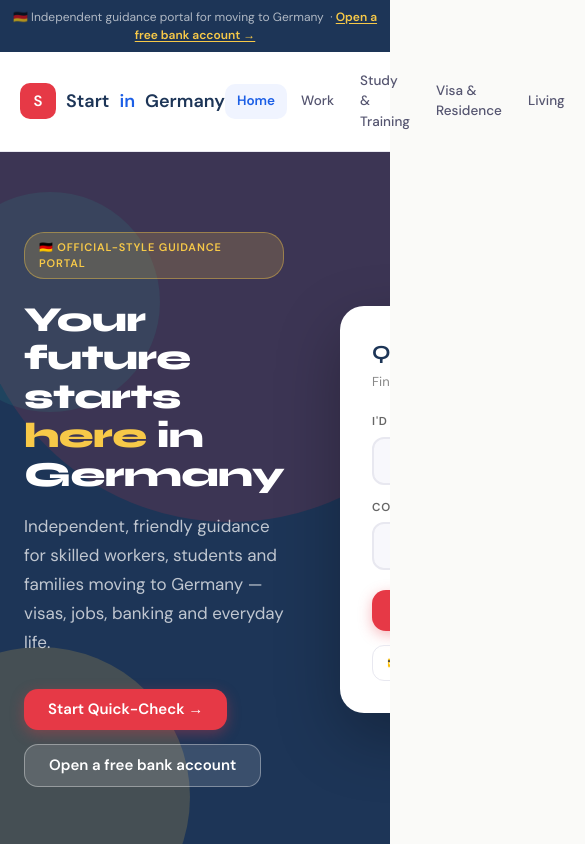
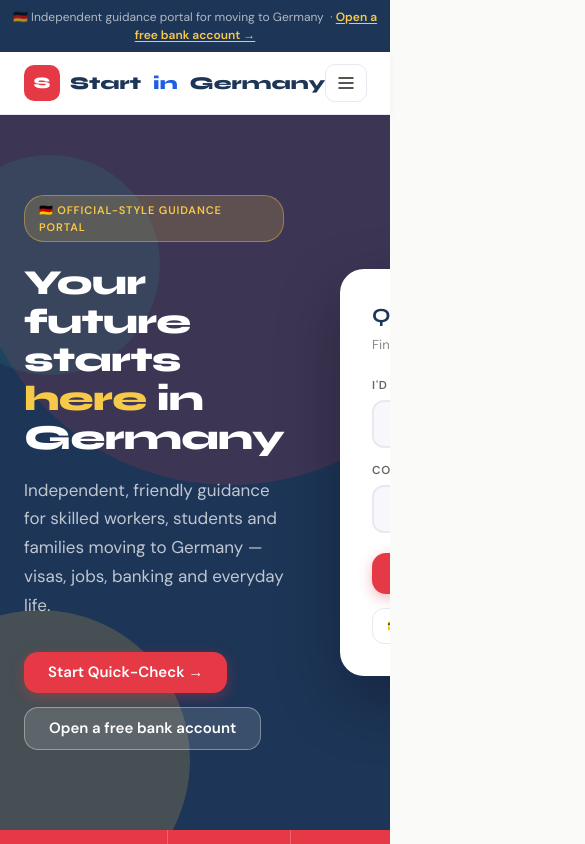
Before and after one commit to ShaistaShabbir-prog/start-in-germany-full, a Next.js app: page / in a window 390 px wide. Shown: the top 844 px of the page, 585 px wide, since content can reach past the window. Built offline with nearby package versions, Linux system fonts and the light colour scheme.

Commit message:
fix: CSS classes + nav responsive fix

```diff
--- a/components/NavBar.tsx
+++ b/components/NavBar.tsx
@@ -31,39 +31,43 @@ export default function NavBar() {
       {/* Main nav */}
       <header style={{
         position:"sticky",top:0,zIndex:50,
-        background:"rgba(255,255,255,0.95)",
-        backdropFilter:"blur(12px)",
-        borderBottom:"1px solid #e8e8f0"
+        background:"rgba(255,255,255,0.96)",
+        backdropFilter:"blur(14px)",
+        WebkitBackdropFilter:"blur(14px)",
+        borderBottom:"1px solid #e8e8f0",
+        boxShadow:"0 1px 8px rgba(0,0,0,0.05)"
       }}>
-        <div className="container-narrow" style={{display:"flex",alignItems:"center",justifyContent:"space-between",padding:"12px 1.25rem"}}>
+        <div style={{
+          maxWidth:"1100px",margin:"0 auto",padding:"0 1.5rem",
+          display:"flex",alignItems:"center",justifyContent:"space-between",
+          height:"62px"
+        }}>
           {/* Logo */}
-          <Link href="/" style={{display:"flex",alignItems:"center",gap:"10px",textDecoration:"none",fontFamily:"var(--font-display)",fontWeight:800,fontSize:"18px"}}>
+          <Link href="/" style={{
+            display:"flex",alignItems:"center",gap:"10px",textDecoration:"none",
+            fontFamily:'"Syne", ui-sans-serif, system-ui, sans-serif',
+            fontWeight:800,fontSize:"18px",flexShrink:0
+          }}>
             <div style={{
               width:"36px",height:"36px",borderRadius:"10px",background:"#E63946",
               display:"flex",alignItems:"center",justifyContent:"center",
-              color:"#fff",fontSize:"15px",fontWeight:900,flexShrink:0
+              color:"#fff",fontSize:"16px",fontWeight:900,flexShrink:0
             }}>S</div>
             <span style={{color:"#1D3557"}}>Start</span>
-            <span style={{color:"#1c5fe6"}}>in</span>
-            <span style={{color:"#1D3557"}}>Germany</span>
+            <span style={{color:"#1c5fe6",marginLeft:"2px"}}>in</span>
+            <span style={{color:"#1D3557",marginLeft:"2px"}}>Germany</span>
           </Link>
 
-          {/* Desktop nav */}
-          <nav style={{display:"flex",alignItems:"center",gap:"2px"}}>
+          {/* Desktop nav — hidden on mobile */}
+          <nav style={{
+            display:"flex",alignItems:"center",gap:"2px",
+            overflow:"hidden"
+          }} className="desktop-nav">
             {links.map(l => (
               <Link
                 key={l.href}
                 href={l.href}
-                style={{
-                  fontSize:"13.5px",
-                  fontWeight: pathname === l.href ? 700 : 500,
-                  color: pathname === l.href ? "#1c5fe6" : "#555570",
-                  padding:"7px 12px",
-                  borderRadius:"10px",
-                  background: pathname === l.href ? "#f0f4ff" : "transparent",
-                  textDecoration:"none",
-                  transition:"all 0.15s",
-                }}
+                className={`navlink${pathname === l.href ? " active" : ""}`}
               >
                 {l.label}
               </Link>
@@ -73,10 +77,15 @@ export default function NavBar() {
           {/* Mobile hamburger */}
           <button
             onClick={() => setOpen(!open)}
-            style={{background:"none",border:"none",cursor:"pointer",padding:"8px",color:"#555"}}
+            style={{
+              background:"none",border:"1.5px solid #e8e8f0",cursor:"pointer",
+              padding:"8px 10px",borderRadius:"10px",color:"#555",
+              display:"flex",alignItems:"center",justifyContent:"center",
+              flexShrink:0
+            }}
             aria-label="Toggle menu"
           >
-            <svg width="22" height="22" viewBox="0 0 24 24" fill="none" stroke="currentColor" strokeWidth="2">
+            <svg width="20" height="20" viewBox="0 0 24 24" fill="none" stroke="currentColor" strokeWidth="2.5">
               {open
                 ? <path d="M18 6L6 18M6 6l12 12"/>
                 : <path d="M3 12h18M3 6h18M3 18h18"/>
@@ -87,18 +96,18 @@ export default function NavBar() {
 
         {/* Mobile dropdown */}
         {open && (
-          <div style={{borderTop:"1px solid #ebebf0",background:"#fff",padding:"8px 16px 16px"}}>
+          <div style={{borderTop:"1px solid #ebebf0",background:"#fff",padding:"10px 16px 16px"}}>
             {links.map(l => (
               <Link
                 key={l.href}
                 href={l.href}
                 onClick={() => setOpen(false)}
                 style={{
-                  display:"block",padding:"10px 14px",borderRadius:"12px",
-                  fontSize:"14px",fontWeight: pathname===l.href ? 600 : 400,
-                  color: pathname===l.href ? "#1c5fe6" : "#444",
+                  display:"block",padding:"11px 14px",borderRadius:"12px",
+                  fontSize:"14px",fontWeight: pathname===l.href ? 700 : 400,
+                  color: pathname===l.href ? "#1c5fe6" : "#333",
                   background: pathname===l.href ? "#f0f4ff" : "transparent",
-                  textDecoration:"none",marginBottom:"2px"
+                  textDecoration:"none",marginBottom:"2px",transition:"background 0.15s"
                 }}
               >
                 {l.label}
@@ -107,6 +116,17 @@ export default function NavBar() {
           </div>
         )}
       </header>
+
+      {/* Desktop nav CSS — hide on small screens, show on md+ */}
+      <style>{`
+        .desktop-nav { display: flex !important; }
+        @media (max-width: 900px) {
+          .desktop-nav { display: none !important; }
+        }
+        @media (min-width: 901px) {
+          .desktop-nav + button { display: none !important; }
+        }
+      `}</style>
     </>
   );
 }
```
